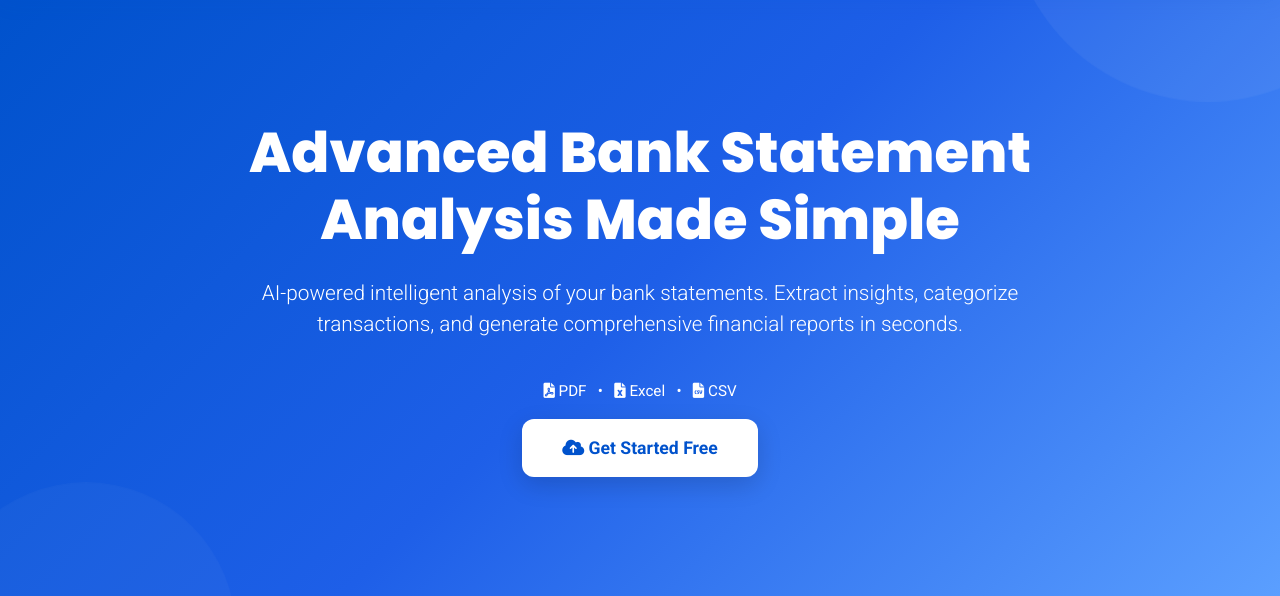
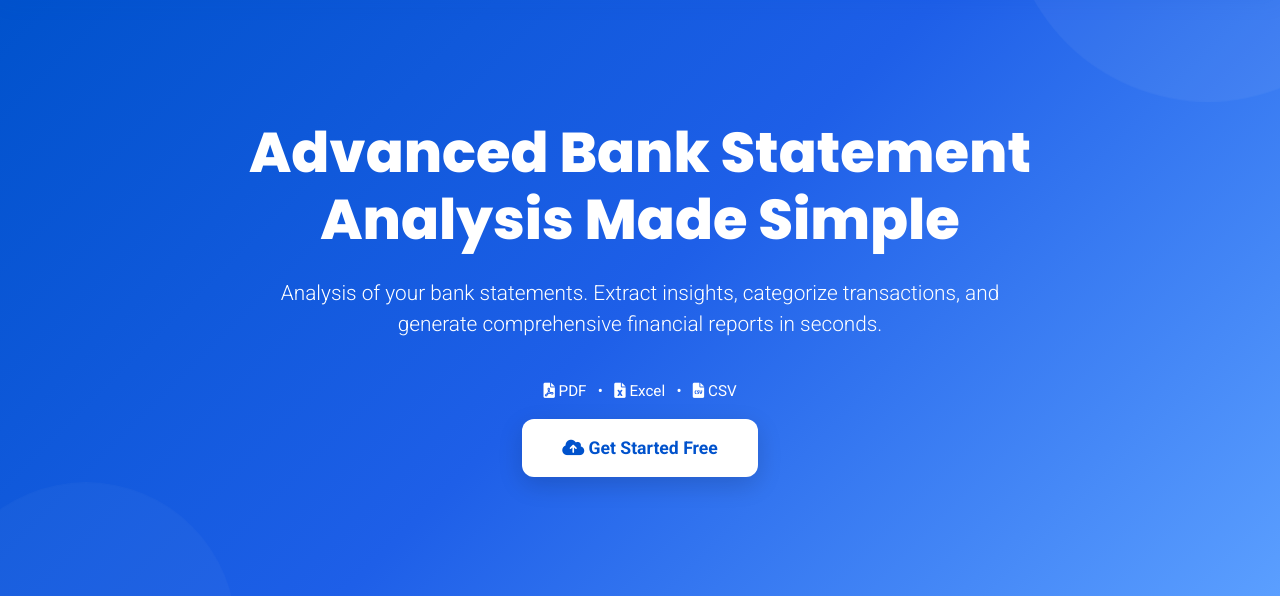
Before and after one commit to internp247-design/BankWatch, a Django app: page / in a window 1280 px wide. Shown: the part 86-682 px from the top of the page. Run offline with Django 5.2, Linux system fonts and the light colour scheme.

Commit message:
Date filiter2

```diff
--- a/templates/users/home.html
+++ b/templates/users/home.html
@@ -531,7 +531,7 @@
     <section class="hero-section">
         <div class="hero-content">
             <h1 class="hero-headline">Advanced Bank Statement Analysis Made Simple</h1>
-            <p class="hero-subtitle">AI-powered intelligent analysis of your bank statements. Extract insights, categorize transactions, and generate comprehensive financial reports in seconds.</p>
+            <p class="hero-subtitle">Analysis of your bank statements. Extract insights, categorize transactions, and generate comprehensive financial reports in seconds.</p>
             <p class="supported-formats">
                 <i class="fas fa-file-pdf"></i> PDF &nbsp; • &nbsp; <i class="fas fa-file-excel"></i> Excel &nbsp; • &nbsp; <i class="fas fa-file-csv"></i> CSV
             </p>
```
